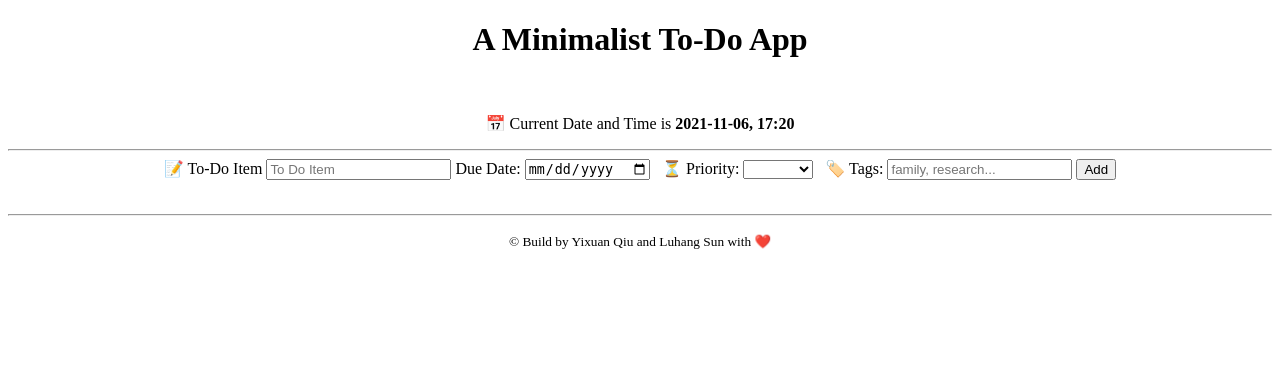
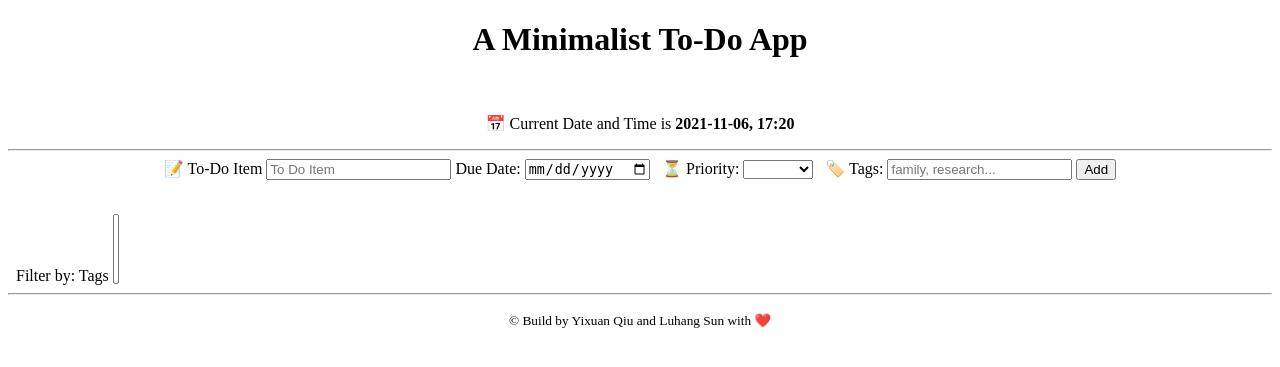
Before and after one commit to qiuyixuan/To-Do-App, a Flask app: page / in a window 1280 px wide. Shown: the top 367 px of the page. Run offline with Flask 2, Linux system fonts and the light colour scheme; parts of the project's set-up code (start-up, migrations or seed data) failed here and were passed over.

Commit message:
update to front end - NOT WORKING YET

```diff
--- a/src/app.py
+++ b/src/app.py
@@ -71,7 +71,7 @@
             break
     return redirect(url_for("index"))
 
-@app.route("tagsfilter/")
+# @app.route("tagsfilter/")
 def tag_filtering(tags_list):
     '''a search filter for tags that allows multi-entry searches'''
     tag_filter_helper(tags_list)
--- a/src/templates/base.html
+++ b/src/templates/base.html
@@ -98,6 +98,18 @@
         {% endfor %}
         </ol>
 
+
+        <!-- dropdown list naive implementation -->
+        <div style="text-align: left">
+            <label for = "tag_filter">&nbsp;&nbsp;Filter by: Tags</label>
+            <select multiple name="tag_filter" id="tag_filter">
+                <option value="blank"></option>
+                {% for tag in all_tag_list %}
+                    <option value = {{tag}}> aa </option>
+                {% endfor %}
+            </select>
+        </div>
+
         <hr>
 
         <footer class="footer" style="text-align:center">
```
